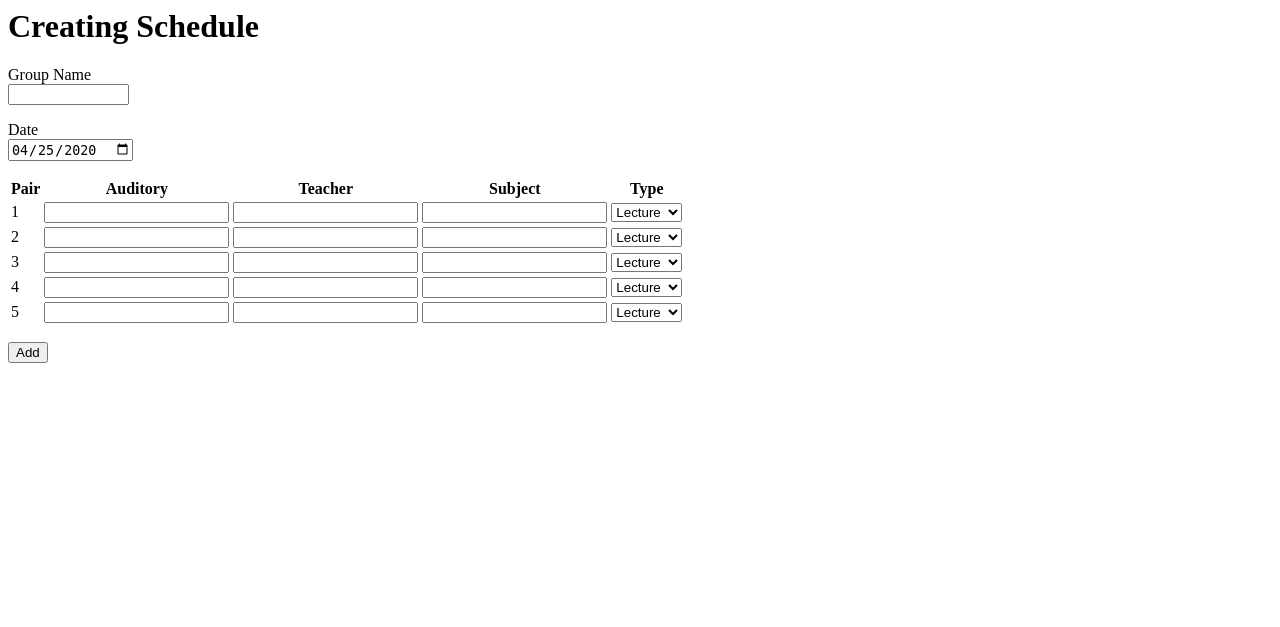
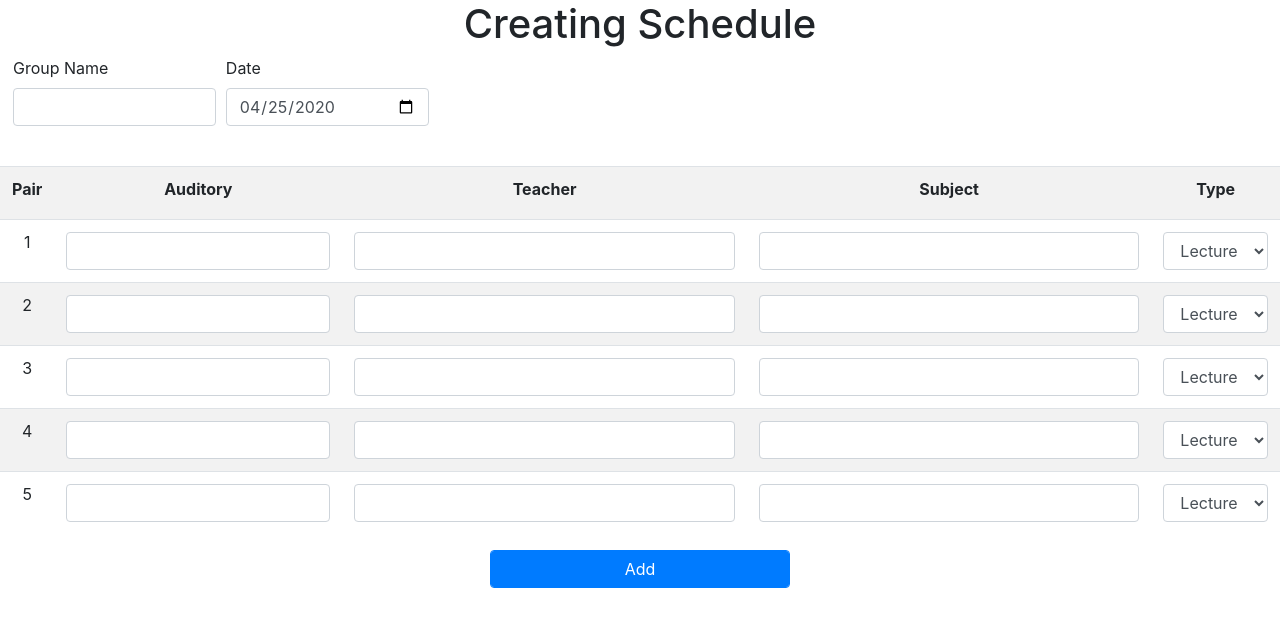
Before and after one commit to doroshroman/Schedule, a Flask app: page /add_schedule in a window 1280 px wide. Shown: the top 627 px of the page. Run offline with Flask 2, Linux system fonts and the light colour scheme; data that the repository does not hold is empty; some libraries are stand-ins or nearby versions.

Commit message:
updated views

```diff
--- a/app/models.py
+++ b/app/models.py
@@ -47,7 +47,7 @@ class Lesson(db.Model):
     __tablename__ = 'lessons'
     id = db.Column(db.Integer, primary_key=True)
     date = db.Column(db.Date)
-    order = db.Column(db.Integer, unique=True)
+    order = db.Column(db.Integer)
     auditory = db.Column(db.String(45))
     teacher_id = db.Column(db.Integer, db.ForeignKey('teachers.id'))
     group_id = db.Column(db.Integer, db.ForeignKey('groups.id'))
--- a/app/routes.py
+++ b/app/routes.py
@@ -49,8 +49,7 @@ def add_schedule():
                     db.session.commit()
 
         except Exception as e:
-            error = "Incorrect data"
-            app.logger.info(e)
+            error = e
             pass
 
     return render_template('add_schedule.html', form=form, error=error)
@@ -95,3 +94,8 @@ def subjects():
     records = Subject.query.all()
     subject_list = [rec.as_dict() for rec in records]
     return jsonify(subject_list)
+
+@app.errorhandler(404)
+def page_not_found(error):
+	app.logger.error(f'Page not found: {request.path}')
+	return render_template('404.html'), 404
--- a/app/static/css/style.css
+++ b/app/static/css/style.css
@@ -19,3 +19,7 @@ input{
     border-radius: .25rem;
     transition: border-color .15s ease-in-out,box-shadow .15s ease-in-out;
 }
+
+.page-wrap {
+    min-height: 100vh;
+}
--- a/app/templates/add_schedule.html
+++ b/app/templates/add_schedule.html
@@ -1,71 +1,78 @@
 {% extends "base.html" %}
 {% block link %}
     <link rel="stylesheet" href="https://cdnjs.cloudflare.com/ajax/libs/jqueryui/1.12.1/jquery-ui.min.css">
+    <link rel="stylesheet" type = "text/css" href="{{
+        url_for('static', filename='css/style.css') }}">
 {% endblock %}
 
 {% block content %}
-    <h1>Creating Schedule</h1>
-    <form action="" method="post" novalidate>
+    <h1 class="h1 text-center">Creating Schedule</h1>
+    <form id="add-form" action="" method="post" novalidate >
         {{ form.hidden_tag() }}
-        <p>
+        <div class="form-row ml-2">
+            <div class="form-group col-md-2">
             {{ form.groupname.label }}<br>
-            {{ form.groupname(size=12)}}<br>
+            {{ form.groupname(size=12, class="form-control")}}<br>
             {% for error in form.groupname.errors %}
             <span style="color: red;">{{ error }}</span>
             {% endfor %}
-        </p>
-        <p>
+            </div>
+            <div class="form-group col-md-2">
             {{ form.day.label }}<br>
-            {{ form.day() }}<br>
+            {{ form.day(class="form-control") }}<br>
             {% for error in form.day.errors %}
             <span style="color: red;">{{ error }}</span>
             {% endfor %}
-        </p>
-        <table>
-            <th>Pair</th>
-            <th>{{ form.auditory1.label }}</th>
-            <th>{{ form.teacher1.label }}</th>
-            <th>{{ form.subject1.label }}</th>
-            <th>{{ form.subject_type1.label }}</th>
+            </div>
+        </div>
+        <table class="table table-striped text-center form-group">
+            <tr>
+                <th>Pair</th>
+                <th>{{ form.auditory1.label }}</th>
+                <th>{{ form.teacher1.label }}</th>
+                <th>{{ form.subject1.label }}</th>
+                <th>{{ form.subject_type1.label }}</th>
+            </tr>
             <tr>
                 <td>1</td>
-                <td>{{ form.auditory1() }}</td>
-                <td>{{ form.teacher1() }}</td>
-                <td>{{ form.subject1() }}</td>
-                <td>{{ form.subject_type1() }}</td>
+                <td>{{ form.auditory1(class="form-control") }}</td>
+                <td>{{ form.teacher1(size=32, class="form-control") }}</td>
+                <td>{{ form.subject1(size=32, class="form-control") }}</td>
+                <td>{{ form.subject_type1(class="form-control") }}</td>
             </tr>
             <tr>
                 <td>2</td>
-                <td>{{ form.auditory2() }}</td>
-                <td>{{ form.teacher2()}}</td>
-                <td>{{ form.subject2() }}</td>
-                <td>{{ form.subject_type2() }}</td>
+                <td>{{ form.auditory2(class="form-control") }}</td>
+                <td>{{ form.teacher2(size=32, class="form-control")}}</td>
+                <td>{{ form.subject2(size=32, class="form-control") }}</td>
+                <td>{{ form.subject_type2(class="form-control") }}</td>
             </tr>
             <tr>
                 <td>3</td>
-                <td>{{ form.auditory3() }}</td>
-                <td>{{ form.teacher3()}}</td>
-                <td>{{ form.subject3() }}</td>
-                <td>{{ form.subject_type3() }}</td>
+                <td>{{ form.auditory3(class="form-control") }}</td>
+                <td>{{ form.teacher3(size=32, class="form-control")}}</td>
+                <td>{{ form.subject3(size=32, class="form-control") }}</td>
+                <td>{{ form.subject_type3(class="form-control") }}</td>
             </tr>
             <tr>
                 <td>4</td>
-                <td>{{ form.auditory4() }}</td>
-                <td>{{ form.teacher4()}}</td>
-                <td>{{ form.subject4() }}</td>
-                <td>{{ form.subject_type4() }}</td>
+                <td>{{ form.auditory4(class="form-control") }}</td>
+                <td>{{ form.teacher4(size=32, class="form-control")}}</td>
+                <td>{{ form.subject4(size=32, class="form-control") }}</td>
+                <td>{{ form.subject_type4(class="form-control") }}</td>
             </tr>
             <tr>
                 <td>5</td>
-                <td>{{ form.auditory5() }}</td>
-                <td>{{ form.teacher5()}}</td>
-                <td>{{ form.subject5() }}</td>
-                <td>{{ form.subject_type5() }}</td>
+                <td>{{ form.auditory5(class="form-control") }}</td>
+                <td>{{ form.teacher5(size=32, class="form-control")}}</td>
+                <td>{{ form.subject5(size=32, class="form-control") }}</td>
+                <td>{{ form.subject_type5(class="form-control") }}</td>
             </tr>
+            </tbody>
         </table>
         <p><span style="color: red;">{{ error if error}}</span></p>
         <p>
-            {{ form.submit() }}
+            {{ form.submit(class="btn btn-primary mb-2 pull-right") }}
         </p>
 
     </form>
--- a/app/templates/base.html
+++ b/app/templates/base.html
@@ -1,12 +1,12 @@
 <html>
     <head>
+        <link rel="stylesheet" href="https://stackpath.bootstrapcdn.com/bootstrap/4.4.1/css/bootstrap.min.css">
         {% block link %}{% endblock %}
         <meta charset="utf-8">
         <title>Faculty Schedule</title>
     </head>
     <body>
         <script src="https://ajax.googleapis.com/ajax/libs/jquery/3.4.1/jquery.min.js"></script>
-
         {% block content %}{% endblock %}
         <script src="https://code.jquery.com/ui/1.12.1/jquery-ui.min.js" integrity="sha256-VazP97ZCwtekAsvgPBSUwPFKdrwD3unUfSGVYrahUqU=" crossorigin="anonymous"></script>
 
--- a/app/templates/login.html
+++ b/app/templates/login.html
@@ -3,8 +3,6 @@
     {% block link %}
     <link rel="stylesheet" type = "text/css" href="{{
         url_for('static', filename='css/style.css') }}">
-    <link rel="stylesheet" href="https://stackpath.bootstrapcdn.com/bootstrap/4.4.1/css/bootstrap.min.css">
-    <meta charset="UTF-8">
     <title>Вхід в систему</title>
     {% endblock %}
 
```
Also changed, not shown: app/templates/404.html (added, +18 -0 lines), migrations/versions/45ea4dea1242_.py (added, +28 -0 lines).
